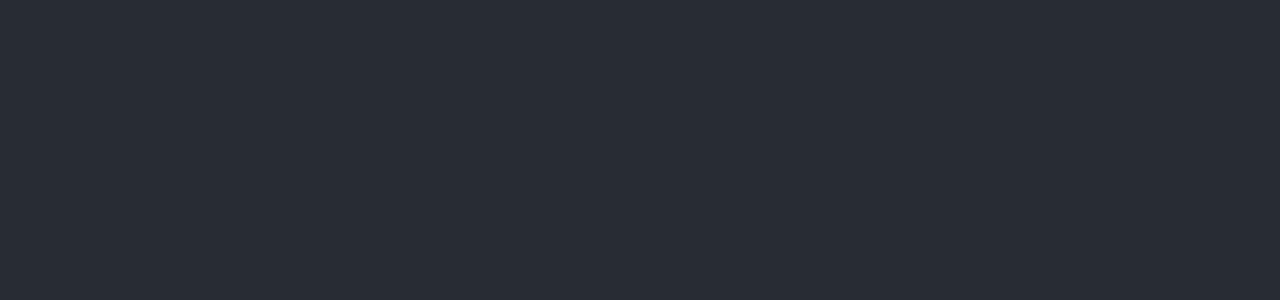
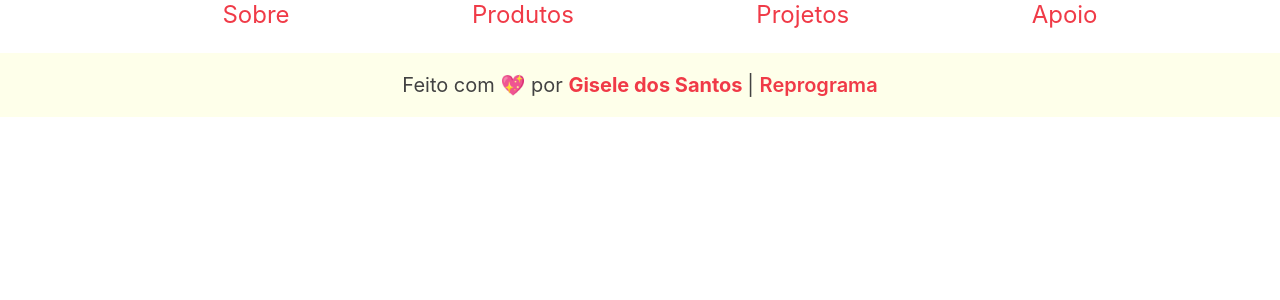
Before and after one commit to Giselz/corrente-delxs, a React (Create React App) app: page / in a window 1280 px wide. Shown: the top 300 px of the page. Built offline with nearby package versions, Linux system fonts and the light colour scheme.

Commit message:
Iniciando os components, as pages e as routes

```diff
--- a/package.json
+++ b/package.json
@@ -8,6 +8,8 @@
     "@testing-library/user-event": "^12.1.10",
     "react": "^17.0.2",
     "react-dom": "^17.0.2",
+    "react-icons": "^4.3.1",
+    "react-router-dom": "5.2.0",
     "react-scripts": "4.0.3",
     "web-vitals": "^1.0.1"
   },
--- a/public/index.html
+++ b/public/index.html
@@ -8,7 +8,8 @@
       name="description"
       content="Web site created using create-react-app"
     />
-    <title>React App</title>
+    <link rel="icon" type="image/png" href="../src/assets/corrente_delxs.png">
+    <title>Corrente delxs</title>
   </head>
   <body>
     <noscript>You need to enable JavaScript to run this app.</noscript>
--- a/src/App.js
+++ b/src/App.js
@@ -1,11 +1,11 @@
 import './App.css';
+import Rotas from "./routes/Rotas"
 
 function App() {
   return (
-    <div className="App">
-      <header className="App-header">
-      </header>
-    </div>
+    <>
+      <Rotas/>
+    </>
   );
 }
 
--- /dev/null
+++ b/src/components/Footer/Footer.jsx
@@ -0,0 +1,13 @@
+import './footer.css'
+
+function Footer (){
+    return(
+        <div className="footer">
+            <p className="textoFooter">Feito com 💖 por <a className="linkGitHubAutora" href="https://github.com/Giselz" rel="noreferrer" target="_blank">
+            <span className="autora">Gisele dos Santos </span></a>
+            | <a className="linkGitHubReprograma" href="https://reprograma.com.br/" rel="noreferrer" target="_blank" > <span className="reprograma">Reprograma</span></a>
+            </p>
+        </div>
+    )
+}
+export default Footer
--- /dev/null
+++ b/src/components/Footer/footer.css
@@ -0,0 +1,25 @@
+.footer {
+    display: flex;
+    justify-content: center;
+    background-color: #feffea;
+}
+
+.textoFooter{
+    font-size: 20px;
+    color:#424242;
+}
+.linkGitHubAutora, .linkGitHubReprograma {
+    text-decoration: none;
+}
+
+.autora{
+    font-size: 20px;
+    font-weight: 700;
+    color: #f03a47;
+}
+
+.reprograma{
+    font-size: 20px;
+    font-weight: 600;
+    color: #f03a47;
+}
--- /dev/null
+++ b/src/components/Menu/Menu.jsx
@@ -0,0 +1,23 @@
+import { Link } from 'react-router-dom'
+import './menu.css'
+
+const Menu = () => {
+    return(
+        <ul className="navbar">
+            <li>
+                <Link className="link" to="/">Sobre</Link>
+            </li>
+            <li>
+                <Link className="link" to="/produtos">Produtos</Link>
+            </li>
+            <li>
+                <Link className="link" to="/projetos">Projetos</Link>
+            </li>
+            <li>
+                <Link className="link" to="/apoio">Apoio</Link>
+            </li>
+        </ul>
+    )
+}
+
+export default Menu
--- /dev/null
+++ b/src/components/Menu/menu.css
@@ -0,0 +1,24 @@
+.navbar {
+    display: flex;
+    justify-content: space-evenly;
+    overflow: hidden;
+    background: white;
+    font-size: 24px;
+    margin-top: 0;
+}
+
+.navbar a {
+    color: #f03a47;
+    text-align: center;
+    text-decoration: none;
+}
+
+ul li{
+    list-style: none;
+    box-shadow: 0px 0.5px 0px rgb(171, 171, 173);
+}
+
+.link:hover{
+    color: #460303;
+    transition: linear .4s;
+}
--- /dev/null
+++ b/src/pages/Apoio/Apoio.js
@@ -0,0 +1,13 @@
+import Menu from '../../components/Menu/Menu'
+import Footer from '../../components/Footer/Footer'
+
+const Apoio = () => {
+    return(
+        <>
+        <Menu/>
+        <Footer/>
+        </>
+    )
+}
+
+export default Apoio
--- /dev/null
+++ b/src/pages/Produtos/Produtos.js
@@ -0,0 +1,13 @@
+import Menu from '../../components/Menu/Menu'
+import Footer from '../../components/Footer/Footer'
+
+const Produtos = () => {
+    return(
+        <>
+        <Menu/>
+        <Footer/>
+        </>
+    )
+}
+
+export default Produtos
--- /dev/null
+++ b/src/pages/Projetos/Projetos.js
@@ -0,0 +1,14 @@
+
+import Menu from '../../components/Menu/Menu'
+import Footer from '../../components/Footer/Footer'
+
+const Projetos = () => {
+    return(
+        <>
+        <Menu/>
+        <Footer/>
+        </>
+    )
+}
+
+export default Projetos
--- /dev/null
+++ b/src/pages/Sobre/Sobre.js
@@ -0,0 +1,13 @@
+import Menu from '../../components/Menu/Menu'
+import Footer from '../../components/Footer/Footer'
+
+const Sobre = () => {
+    return(
+        <>
+        <Menu/>
+        <Footer/>
+        </>
+    )
+}
+
+export default Sobre
--- /dev/null
+++ b/src/routes/Rotas.js
@@ -0,0 +1,20 @@
+import { BrowserRouter, Route, Switch } from "react-router-dom";
+import Sobre from '../pages/Sobre/Sobre';
+import Produtos from '../pages/Produtos/Produtos';
+import Projetos from '../pages/Projetos/Projetos';
+import Apoio from '../pages/Apoio/Apoio';
+
+function Rotas() {
+    return(
+        <BrowserRouter>
+            <Switch>
+                <Route exact path="/" component={Sobre}/>
+                <Route  path="/Produtos" component={Produtos}/>
+                <Route  path="/Projetos" component={Projetos}/>
+                <Route  path="/Apoio" component={Apoio}/>
+            </Switch>
+        </BrowserRouter>
+    )
+}
+
+export default Rotas
```
Also changed, not shown: src/assets/corrente_delxs.png (added), 1 other file (tests, documents, lock files or other folders).
